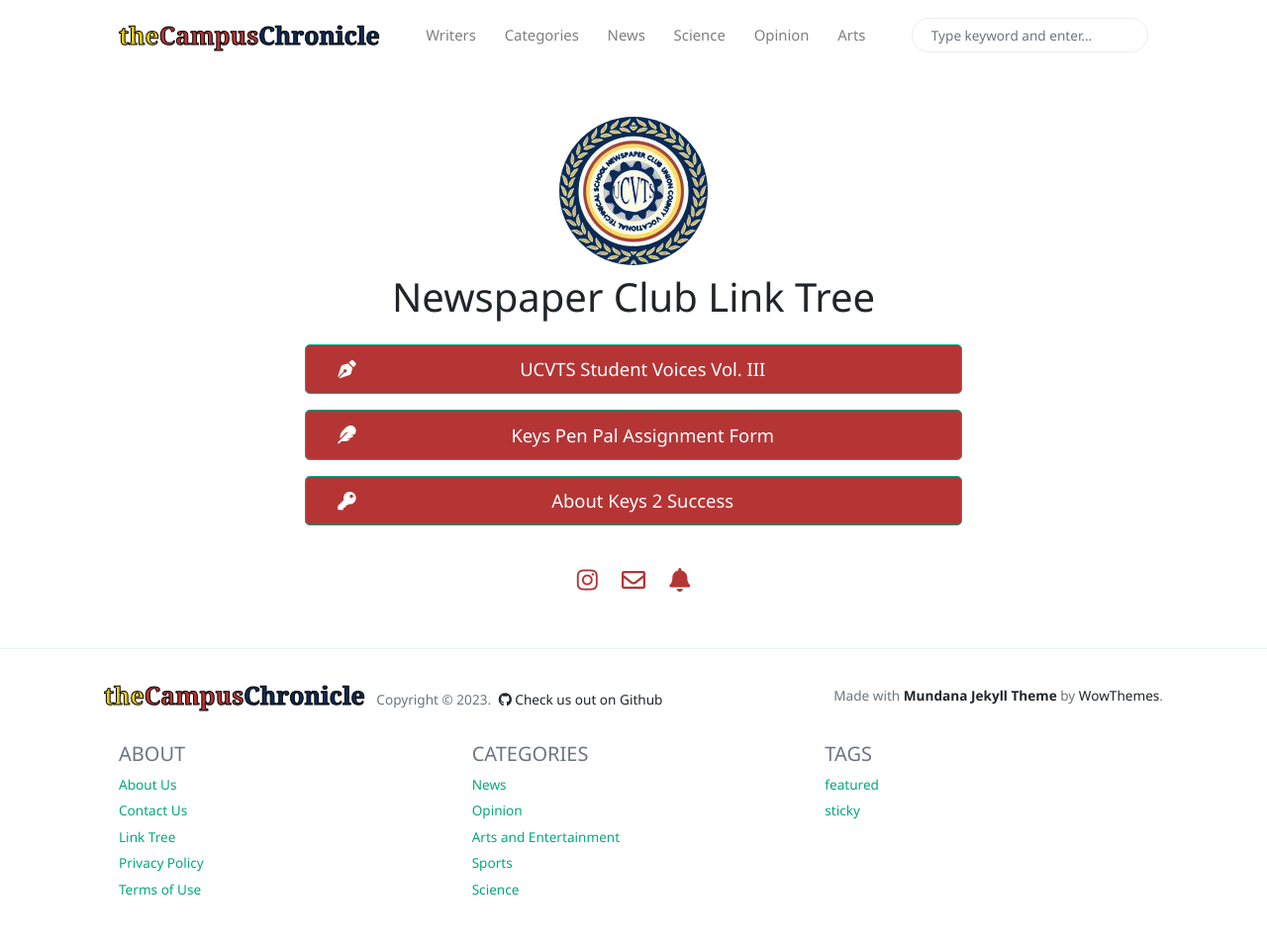
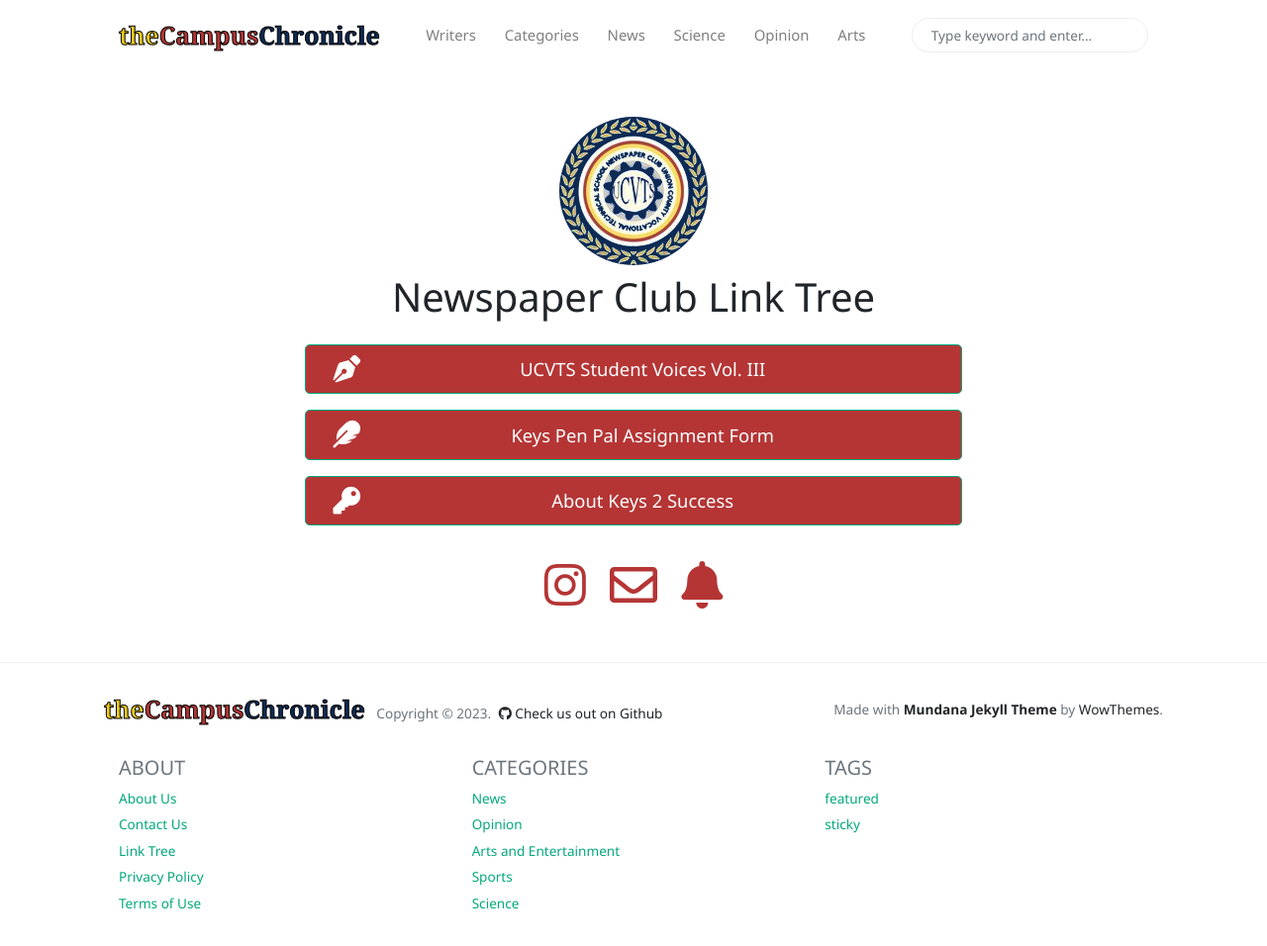
Before and after one commit to The-Campus-Chronicle/website, a Jekyll site: the page built from _pages/linktree.html, in a window 1280 px wide and 956 px high. Shown: the whole window at 99% size. Built offline with Jekyll 4.4.1, drawn with Linux system fonts in a browser that asks for light colours; nearby versions of some CDN libraries.

Commit message:
Update linktree.html

```diff
--- a/_pages/linktree.html
+++ b/_pages/linktree.html
@@ -44,6 +44,7 @@
 
     .social-icons a:hover {
       color: #0D2A54; /* Change to your preferred hover color */
+      text-shadow: 2px 2px 2px black;
     }
 
   </style>
@@ -59,17 +60,17 @@
           <div class="col-md-8 offset-md-2 text-center">
             <h1 class="mt-2 mb-4">Newspaper Club Link Tree</h1>
             <!-- Add your links here -->
-            <a href="https://www.ucvtscampuschronicle.com/copy-of-voices-20-21" class="btn btn-primary btn-lg mb-3 btn-linktree"><i class="fas fa-pen-nib"></i> <p class="text-center">UCVTS Student Voices Vol. III</p></a>
-            <a href="https://docs.google.com/forms/d/e/1FAIpQLSdGZ50YTYzCIJ3uavX0y_l1ID2Jm7LsOgcUM2rPdgezmK4OQw/viewform" class="btn btn-primary btn-lg mb-3 btn-linktree"><i class="fas fa-feather"></i> <p class="text-center">Keys Pen Pal Assignment Form</p></a>
-            <a href="https://www.keysnewark.com/" class="btn btn-primary btn-lg mb-3 btn-linktree"><i class="fas fa-key"></i> <p class="text-center">About Keys 2 Success</p></a>
+            <a href="https://www.ucvtscampuschronicle.com/copy-of-voices-20-21" class="btn btn-primary btn-lg mb-3 btn-linktree"><i class="fas fa-pen-nib" style="transform: scale(1.5);"></i> <p class="text-center">UCVTS Student Voices Vol. III</p></a>
+            <a href="https://docs.google.com/forms/d/e/1FAIpQLSdGZ50YTYzCIJ3uavX0y_l1ID2Jm7LsOgcUM2rPdgezmK4OQw/viewform" class="btn btn-primary btn-lg mb-3 btn-linktree"><i class="fas fa-feather" style="transform: scale(1.5);"></i> <p class="text-center">Keys Pen Pal Assignment Form</p></a>
+            <a href="https://www.keysnewark.com/" class="btn btn-primary btn-lg mb-3 btn-linktree"><i class="fas fa-key" style="transform: scale(1.5);"></i> <p class="text-center">About Keys 2 Success</p></a>
             <!-- Add more links as needed -->
           </div>
         </div>
         <div class="row social-icons">
             <div class="col-md-12">
-              <a href="https://www.instagram.com/ucvtsnewspaperclub/" class="social-link"><i class="fab fa-instagram"></i></a>
-              <a href="mailto:your.email@example.com" class="social-link"><i class="far fa-envelope"></i></a>
-              <a href="https://www.remind.com/join/3a4486" class="social-link"><i class="fas fa-bell"></i></a>
+              <a href="https://www.instagram.com/ucvtsnewspaperclub/" class="social-link"><i class="fab fa-2x fa-instagram"></i></a>
+              <a href="mailto:your.email@example.com" class="social-link"><i class="far fa-2x fa-envelope"></i></a>
+              <a href="https://www.remind.com/join/3a4486" class="social-link"><i class="fas fa-2x fa-bell"></i></a>
             </div>
           </div>
       </div>
```
